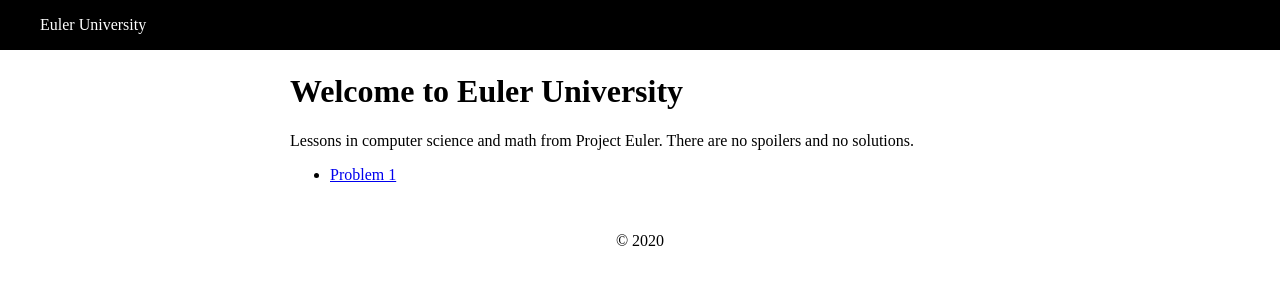
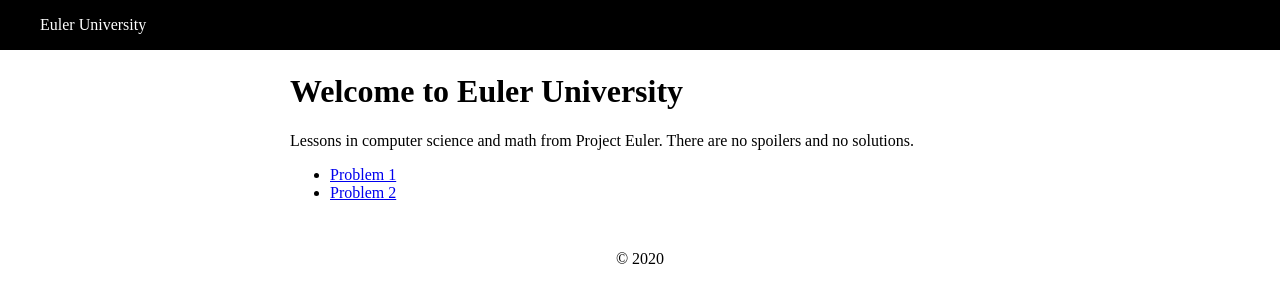
Before and after one commit to chrisbolin/euler-university, a Gatsby site: page / in a window 1280 px wide. Built offline with nearby package versions, Linux system fonts and the light colour scheme; Gatsby itself is replaced by a stand-in of ours.

Commit message:
simple table of contents

```diff
--- a/src/pages/index.js
+++ b/src/pages/index.js
@@ -1,10 +1,25 @@
 import React from "react";
-import { Link } from "gatsby";
+import { useStaticQuery, graphql, Link } from "gatsby";
 
 import Layout from "../components/layout";
 import SEO from "../components/seo";
 
-const IndexPage = () => (
+const IndexPage = () => {
+  const data = useStaticQuery(graphql`
+    {
+      allMarkdownRemark(limit: 1000) {
+        edges {
+          node {
+            frontmatter {
+              path
+              title
+            }
+          }
+        }
+      }
+    }
+  `);
+  return (
     <Layout>
       <SEO title="Home" />
       <h1>Welcome to Euler University</h1>
@@ -13,11 +28,13 @@
         spoilers and no solutions.
       </p>
       <ul>
-      <li>
-        <Link to="/1">Problem 1</Link>
+        {data.allMarkdownRemark.edges.map(({ node }) => (
+          <li key={node.frontmatter.path}>
+            <Link to={node.frontmatter.path}>{node.frontmatter.title}</Link>
           </li>
+        ))}
       </ul>
     </Layout>
   );
-
+};
 export default IndexPage;
```
Lines whose indentation alone changed are shown as unchanged.
